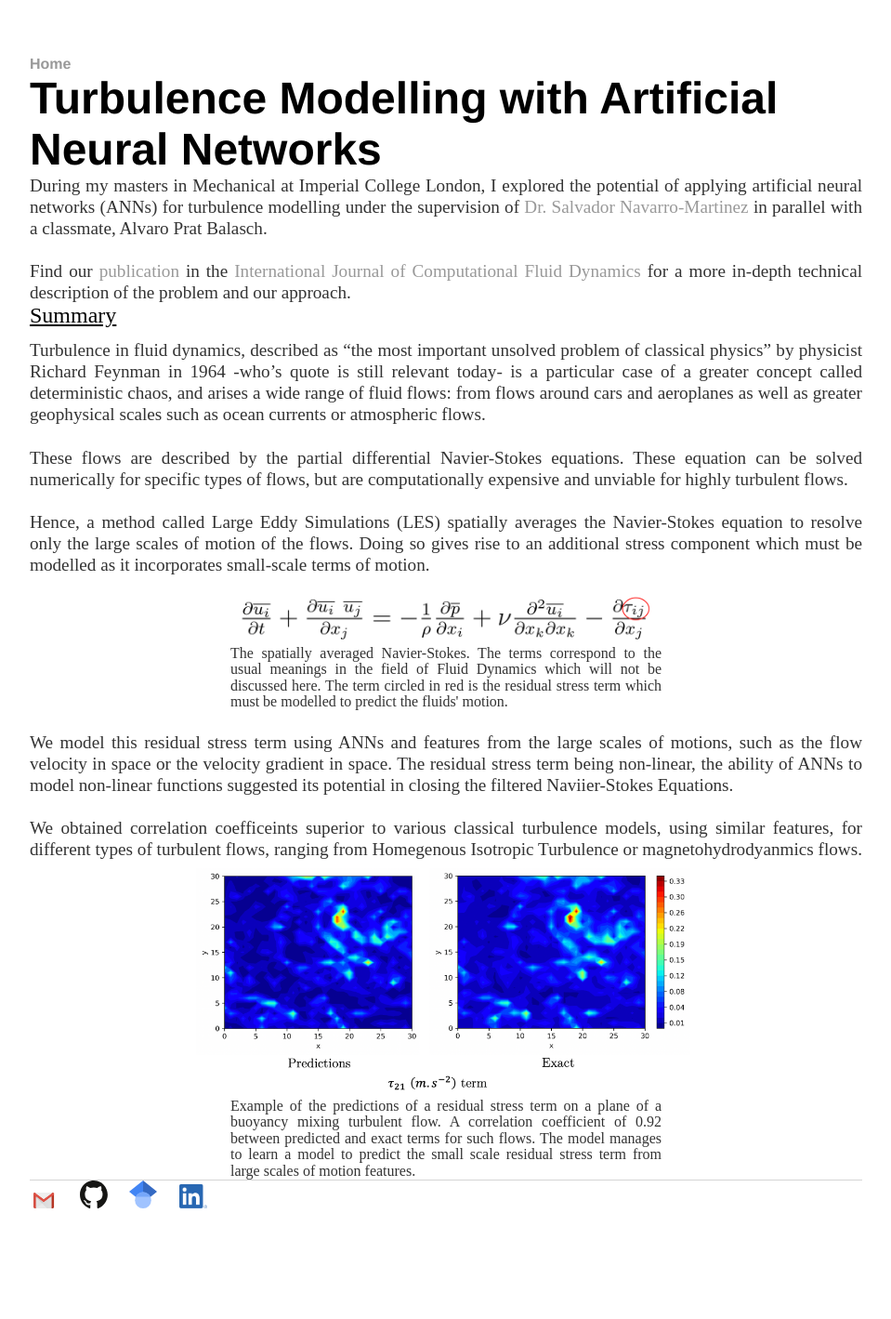
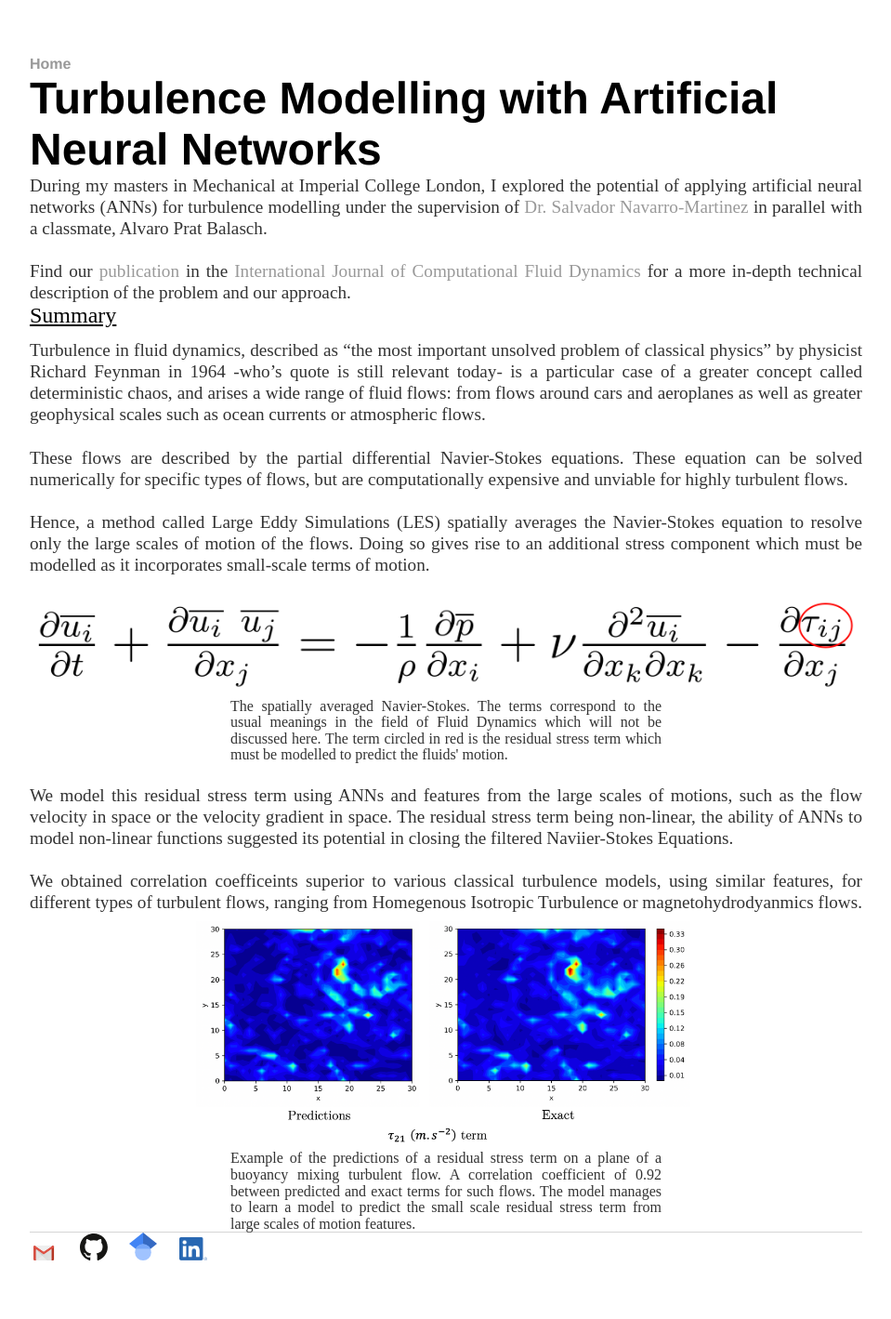
Before and after one commit to Theosau/TheosauOld.github.io, a Jekyll site: the page built from ai_research/turbulence_ann.html, in a window 1280 px wide. Shown: the whole page at 93% size, without its empty margins (160-1119 px from the left). Built offline with Jekyll 4.4.1, drawn with Linux system fonts in a browser that asks for light colours; before the commit the page ends 1363 px from its top, so only the background shows below that.

Commit message:
Update turbulence_ann.html

```diff
--- a/ai_research/turbulence_ann.html
+++ b/ai_research/turbulence_ann.html
@@ -60,7 +60,7 @@ title: Turbulence Modelling with Artificial Neural Networks
     </p>
     <br>
     <div class="imgbox">
-      <img src="/images/turb_ann/nse.png" class="center">
+      <img src="/images/turb_ann/nse.png" class="center-fit">
     </div>
     <p class="blocktext" align="justify">
         The spatially averaged Navier-Stokes. The terms correspond to the usual
```
